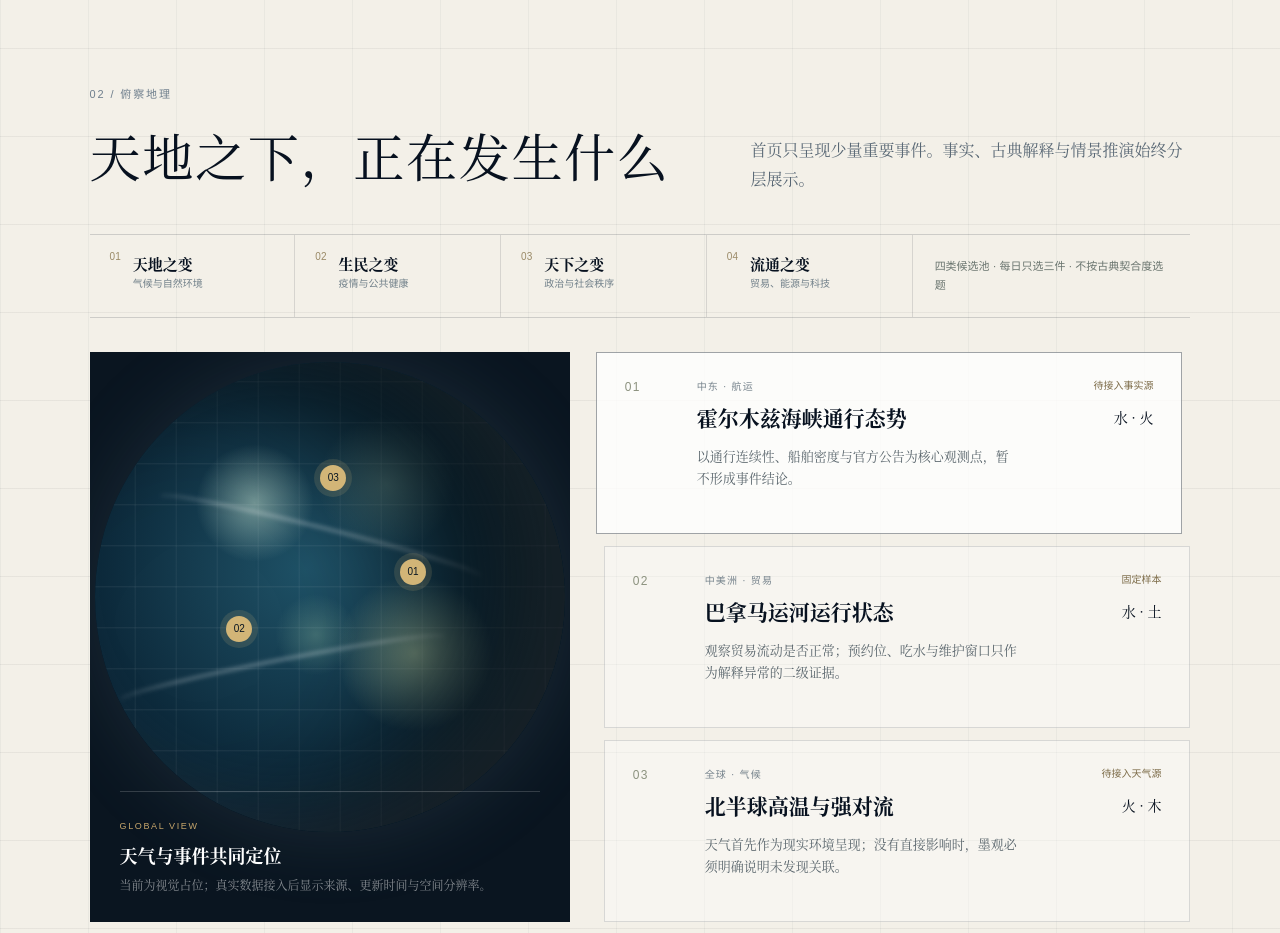
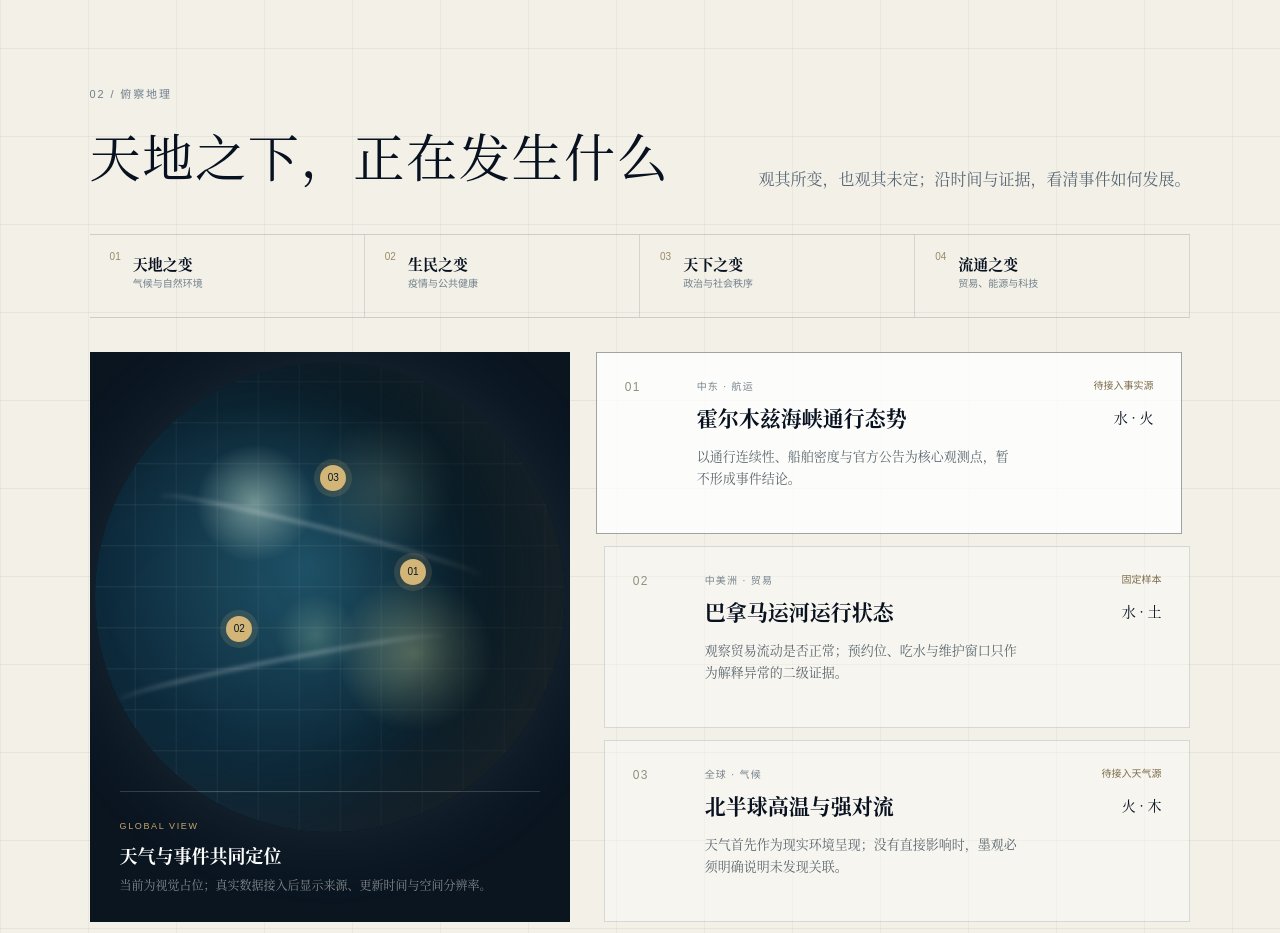
Before and after one commit to jasonlx327/moguan, a Next.js app: page / in a window 1280 px wide. Shown: the part 840-1773 px from the top of the page. Built offline with nearby package versions, Linux system fonts and the light colour scheme.

Commit message:
hide internal selection logic from UI

```diff
--- a/app/globals.css
+++ b/app/globals.css
@@ -431,7 +431,7 @@ nav a.active {
   max-width: 1400px;
   margin: -24px auto 34px;
   display: grid;
-  grid-template-columns: repeat(4, 1fr) 1.35fr;
+  grid-template-columns: repeat(4, 1fr);
   border-top: 1px solid rgba(7,17,31,.16);
   border-bottom: 1px solid rgba(7,17,31,.16);
 }
@@ -461,14 +461,6 @@ nav a.active {
 .event-pools small {
   color: #71808a;
   font: 10px/1.5 "PingFang SC", sans-serif;
-}
-
-.event-pools > p {
-  align-self: center;
-  margin: 0;
-  padding: 18px 22px;
-  color: #6a756f;
-  font: 11px/1.7 "PingFang SC", sans-serif;
 }
 
 .earth-panel {
@@ -917,10 +909,6 @@ nav a.active {
     grid-template-columns: repeat(2, 1fr);
   }
 
-  .event-pools > p {
-    grid-column: 1 / 3;
-  }
-
   .analysis-columns {
     grid-template-columns: 1fr;
     gap: 22px;
--- a/app/page.tsx
+++ b/app/page.tsx
@@ -140,11 +140,11 @@ export default function Home() {
             <h2>天地之下，正在发生什么</h2>
           </div>
           <p>
-            首页只呈现少量重要事件。事实、古典解释与情景推演始终分层展示。
+            观其所变，也观其未定；沿时间与证据，看清事件如何发展。
           </p>
         </div>
 
-        <div className="event-pools" aria-label="每日事件候选池">
+        <div className="event-pools" aria-label="事件领域">
           {eventPools.map((pool, index) => (
             <div key={pool.name}>
               <span>0{index + 1}</span>
@@ -152,7 +152,6 @@ export default function Home() {
               <small>{pool.scope}</small>
             </div>
           ))}
-          <p>四类候选池 · 每日只选三件 · 不按古典契合度选题</p>
         </div>
 
         <div className="world-grid">
```
Also changed, not shown: 2 other files (tests, documents, lock files or other folders).
